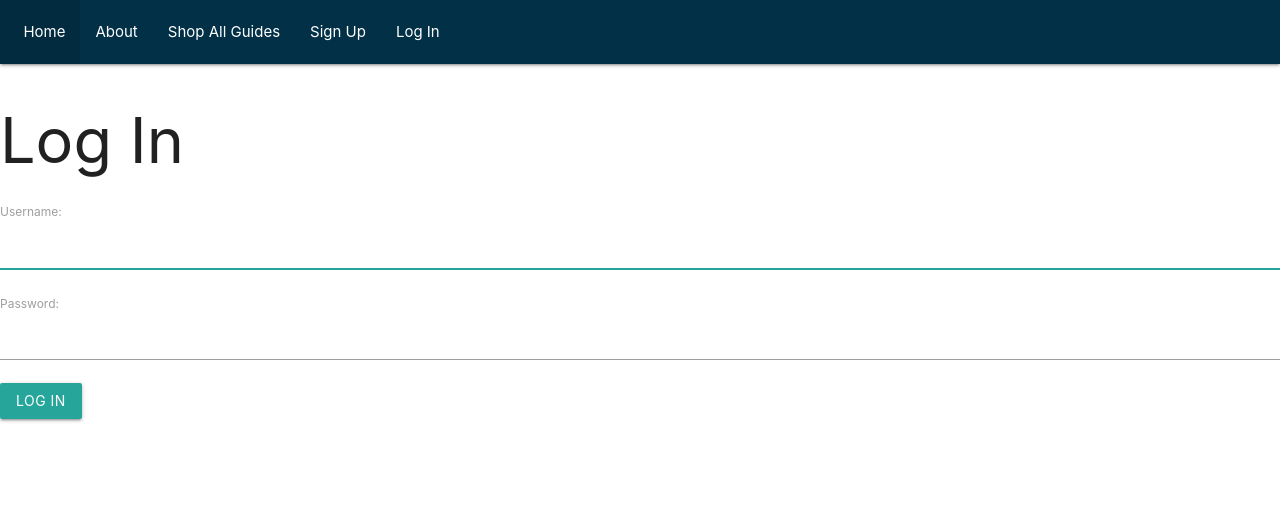
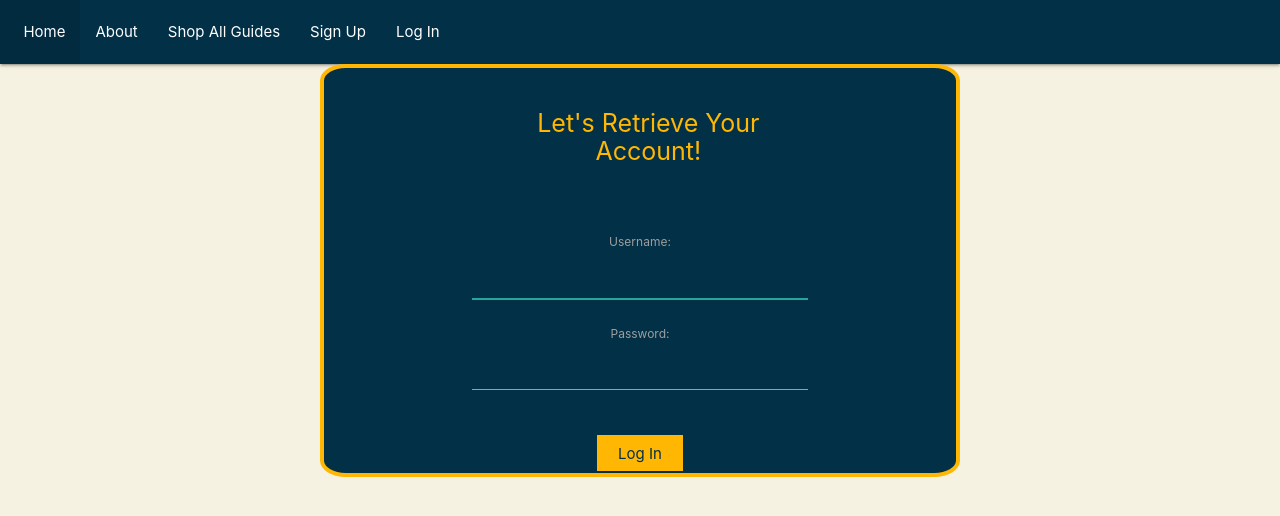
Before and after one commit to simoneg80/Code-Masters-, a Django app: page /accounts/login/ in a window 1280 px wide. Shown: the top 516 px of the page. Run offline with Django 4.2, Linux system fonts and the light colour scheme.

Commit message:
updated styling for login

```diff
--- a/main_app/static/css/style.css
+++ b/main_app/static/css/style.css
@@ -12,7 +12,6 @@
   height: 100px;
   background-image: url("../images/Python.png");
   background-size: cover;
-
 }
 
 .HtmlCss {
@@ -124,5 +123,43 @@
   font-style: italic;
   margin-left: 5%;
   margin-top: 5%;
+}
 
+#logintitle {
+  font-size: 25px;
+  color: #ffb703;
+  text-align: center;
+  margin-left: 5%;
+  margin-bottom: 15%;
 }
+
+.loginbody {
+  background-color: #f5f2e2;
+}
+
+.loginbox {
+  text-align: center;
+  width: 50%;
+  height: 50%;
+  background-color: #023047;
+  border: 4px solid;
+  border-color: #ffb703;
+  border-radius: 4%;
+  margin-top: auto;
+  margin: auto;
+  margin-bottom: 10%;
+  display: grid;
+ justify-content:center;
+}
+
+#loginbtn {
+  margin-top: 6%;
+  background-color: #ffb703;
+  height: 40px;
+  width: 90px;
+  border: 2px solid;
+  border-color: #023047;
+  border-radius: 4%;
+  font-size: 15px;
+  color: #023047;
+}
--- a/main_app/templates/registration/login.html
+++ b/main_app/templates/registration/login.html
@@ -1,13 +1,15 @@
 {% extends 'base.html' %}
 {% block content %}
-
-<h1>Log In</h1>
-
-<form method="POST" action="{% url 'login' %}">
-  {% csrf_token %}
-  {{ form.as_p }}
-  <input type="hidden" name="next" value="{{ next }}">
-  <button type="submit" class="btn">Log In</button>
-</form>
+<body class="loginbody">
+  <div class="loginbox">
+    <h1 id="logintitle">Let's Retrieve Your Account!</h1>
+    <form method="POST" action="{% url 'login' %}">
+      {% csrf_token %}
+      {{ form.as_p }}
+    <input type="hidden" name="next" value="{{ next }}">
+    <button type="submit" id="loginbtn">Log In</button>
+    </form>
+  </div>
+</body>
 
 {% endblock %}
```
